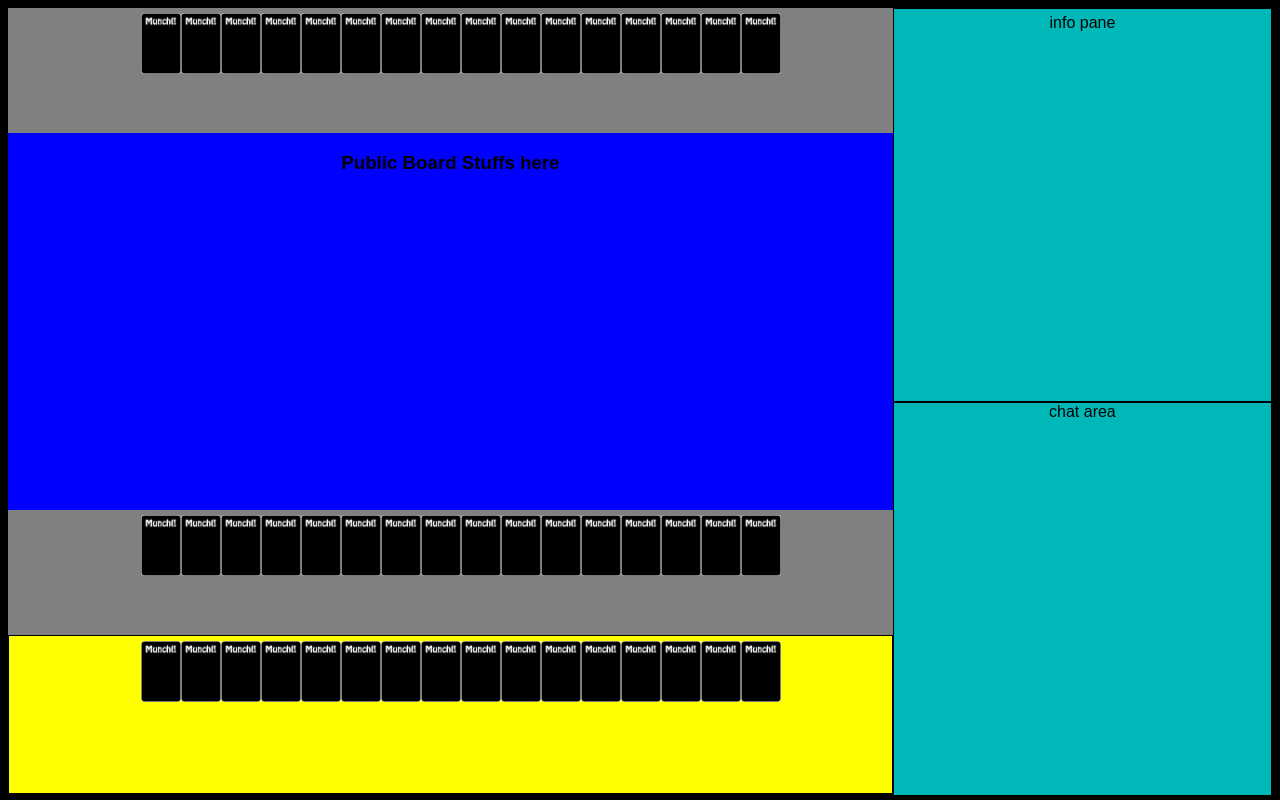
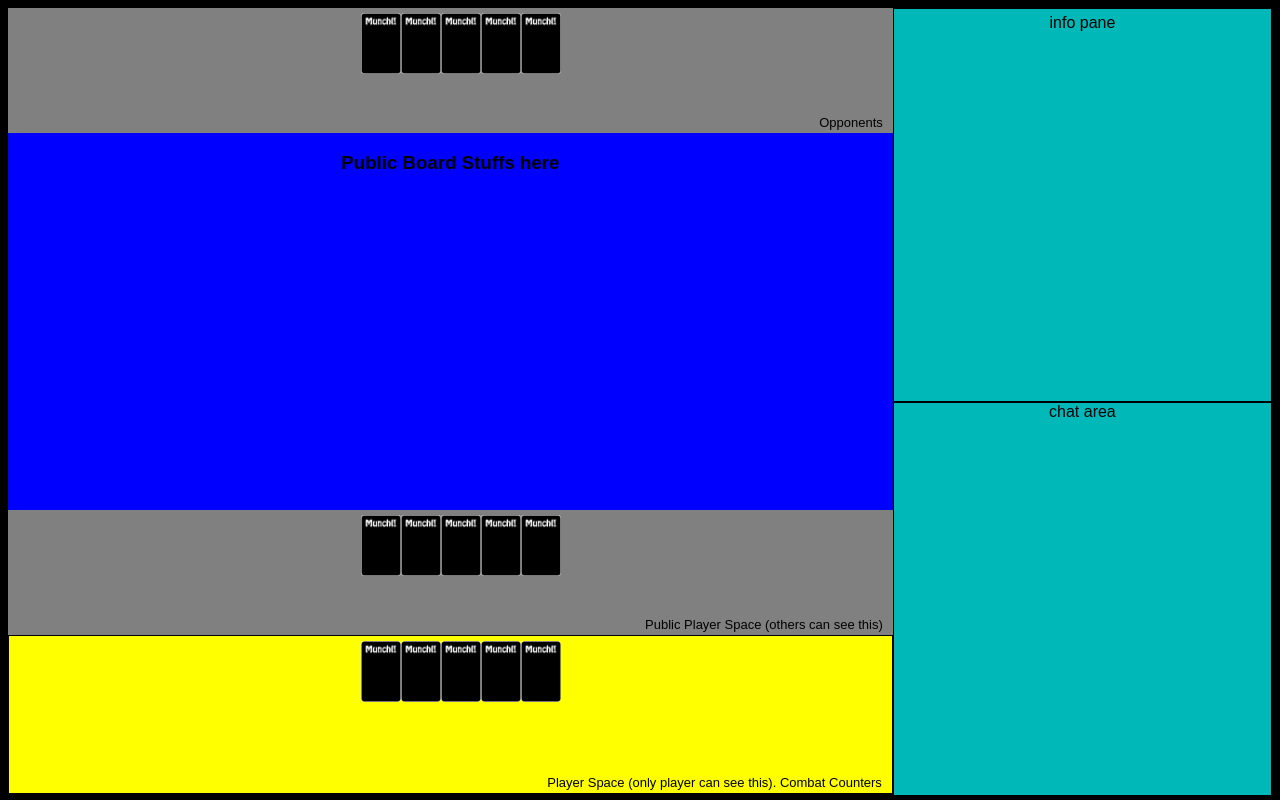
Before and after one commit to Ptaitt/MunchI, a PHP site: page / in a window 1280 px wide. Run offline with PHP 8.4, Linux system fonts and the light colour scheme; some libraries are stand-ins or nearby versions.

Commit message:
Updated Card Hover UI to be displayed better. Added labels to board spaces.

```diff
--- a/includes/opponents.html
+++ b/includes/opponents.html
@@ -1,36 +1,51 @@
+<div class="boardlabel">Opponents</div>
+
 <div class="dock" id="dock">
   <div class="dock-container">
-    <a class="dock-item" href="#"><img src="images/card.png" alt="home" />
-      <span>N.Design</span></a>
-      <a class="dock-item" href="#"><img src="images/card.png" alt="home" />
-      <span>Home</span></a>
-    <a class="dock-item" href="#"><img src="images/card.png" alt="home" />
-      <span>N.Design</span></a>
-      <a class="dock-item" href="#"><img src="images/card.png" alt="home" />
-      <span>Home</span></a>
-    <a class="dock-item" href="#"><img src="images/card.png" alt="home" />
-      <span>N.Design</span></a>
-      <a class="dock-item" href="#"><img src="images/card.png" alt="home" />
-      <span>Home</span></a>
-    <a class="dock-item" href="#"><img src="images/card.png" alt="home" />
-      <span>N.Design</span></a>
-      <a class="dock-item" href="#"><img src="images/card.png" alt="home" />
-      <span>Home</span></a>
-    <a class="dock-item" href="#"><img src="images/card.png" alt="home" />
-      <span>N.Design</span></a>
-      <a class="dock-item" href="#"><img src="images/card.png" alt="home" />
-      <span>Home</span></a>
-    <a class="dock-item" href="#"><img src="images/card.png" alt="home" />
-      <span>N.Design</span></a>
-      <a class="dock-item" href="#"><img src="images/card.png" alt="home" />
-      <span>Home</span></a>
-    <a class="dock-item" href="#"><img src="images/card.png" alt="home" />
-      <span>N.Design</span></a>
-      <a class="dock-item" href="#"><img src="images/card.png" alt="home" />
-      <span>Home</span></a>
-    <a class="dock-item" href="#"><img src="images/card.png" alt="home" />
-      <span>N.Design</span></a>
-      <a class="dock-item" href="#"><img src="images/card.png" alt="home" />
-      <span>Home</span></a>
+    <!--dock item-->
+    <a class="dock-item" href="#">
+      <img src="images/card.png" alt="home" />
+      <span>
+      <div class="spanlabel">
+        The quick Brown fox jumps over the lazy dog
+      </div>
+      </span>
+    </a>
+    <!--dock item-->
+    <a class="dock-item" href="#">
+      <img src="images/card.png" alt="home" />
+      <span>
+      <div class="spanlabel">
+        The quick Brown fox jumps over the lazy dog
+      </div>
+      </span>
+    </a>
+    <!--dock item-->
+    <a class="dock-item" href="#">
+      <img src="images/card.png" alt="home" />
+      <span>
+      <div class="spanlabel">
+        The quick Brown fox jumps over the lazy dog
+      </div>
+      </span>
+    </a>
+    <!--dock item-->
+    <a class="dock-item" href="#">
+      <img src="images/card.png" alt="home" />
+      <span>
+      <div class="spanlabel">
+        The quick Brown fox jumps over the lazy dog
+      </div>
+      </span>
+    </a>
+    <!--dock item-->
+    <a class="dock-item" href="#">
+      <img src="images/card.png" alt="home" />
+      <span>
+      <div class="spanlabel">
+        The quick Brown fox jumps over the lazy dog
+      </div>
+      </span>
+    </a>
   </div>
 </div>
--- a/includes/playerspace.html
+++ b/includes/playerspace.html
@@ -1,36 +1,51 @@
+<div class="boardlabel">Player Space (only player can see this). Combat Counters</div>
+
 <div class="dock" id="dock3">
   <div class="dock-container">
-    <a class="dock-item" href="#"><img src="images/card.png" alt="home" />
-      <span>N.Design</span></a>
-      <a class="dock-item" href="#"><img src="images/card.png" alt="home" />
-      <span>Home</span></a>
-    <a class="dock-item" href="#"><img src="images/card.png" alt="home" />
-      <span>N.Design</span></a>
-      <a class="dock-item" href="#"><img src="images/card.png" alt="home" />
-      <span>Home</span></a>
-    <a class="dock-item" href="#"><img src="images/card.png" alt="home" />
-      <span>N.Design</span></a>
-      <a class="dock-item" href="#"><img src="images/card.png" alt="home" />
-      <span>Home</span></a>
-    <a class="dock-item" href="#"><img src="images/card.png" alt="home" />
-      <span>N.Design</span></a>
-      <a class="dock-item" href="#"><img src="images/card.png" alt="home" />
-      <span>Home</span></a>
-    <a class="dock-item" href="#"><img src="images/card.png" alt="home" />
-      <span>N.Design</span></a>
-      <a class="dock-item" href="#"><img src="images/card.png" alt="home" />
-      <span>Home</span></a>
-    <a class="dock-item" href="#"><img src="images/card.png" alt="home" />
-      <span>N.Design</span></a>
-      <a class="dock-item" href="#"><img src="images/card.png" alt="home" />
-      <span>Home</span></a>
-    <a class="dock-item" href="#"><img src="images/card.png" alt="home" />
-      <span>N.Design</span></a>
-      <a class="dock-item" href="#"><img src="images/card.png" alt="home" />
-      <span>Home</span></a>
-    <a class="dock-item" href="#"><img src="images/card.png" alt="home" />
-      <span>N.Design</span></a>
-      <a class="dock-item" href="#"><img src="images/card.png" alt="home" />
-      <span>Home</span></a>
+    <!--dock item-->
+    <a class="dock-item" href="#">
+      <img src="images/card.png" alt="home" />
+      <span>
+      <div class="spanlabel">
+        The quick Brown fox jumps over the lazy dog
+      </div>
+      </span>
+    </a>
+    <!--dock item-->
+    <a class="dock-item" href="#">
+      <img src="images/card.png" alt="home" />
+      <span>
+      <div class="spanlabel">
+        The quick Brown fox jumps over the lazy dog
+      </div>
+      </span>
+    </a>
+    <!--dock item-->
+    <a class="dock-item" href="#">
+      <img src="images/card.png" alt="home" />
+      <span>
+      <div class="spanlabel">
+        The quick Brown fox jumps over the lazy dog
+      </div>
+      </span>
+    </a>
+    <!--dock item-->
+    <a class="dock-item" href="#">
+      <img src="images/card.png" alt="home" />
+      <span>
+      <div class="spanlabel">
+        The quick Brown fox jumps over the lazy dog
+      </div>
+      </span>
+    </a>
+    <!--dock item-->
+    <a class="dock-item" href="#">
+      <img src="images/card.png" alt="home" />
+      <span>
+      <div class="spanlabel">
+        The quick Brown fox jumps over the lazy dog
+      </div>
+      </span>
+    </a>
   </div>
 </div>
--- a/includes/pubplayer.html
+++ b/includes/pubplayer.html
@@ -1,36 +1,51 @@
+<div class="boardlabel">Public Player Space (others can see this)</div>
+
 <div class="dock" id="dock2">
   <div class="dock-container">
-    <a class="dock-item" href="#"><img src="images/card.png" alt="home" />
-      <span>N.Design</span></a>
-      <a class="dock-item" href="#"><img src="images/card.png" alt="home" />
-      <span>Home</span></a>
-    <a class="dock-item" href="#"><img src="images/card.png" alt="home" />
-      <span>N.Design</span></a>
-      <a class="dock-item" href="#"><img src="images/card.png" alt="home" />
-      <span>Home</span></a>
-    <a class="dock-item" href="#"><img src="images/card.png" alt="home" />
-      <span>N.Design</span></a>
-      <a class="dock-item" href="#"><img src="images/card.png" alt="home" />
-      <span>Home</span></a>
-    <a class="dock-item" href="#"><img src="images/card.png" alt="home" />
-      <span>N.Design</span></a>
-      <a class="dock-item" href="#"><img src="images/card.png" alt="home" />
-      <span>Home</span></a>
-    <a class="dock-item" href="#"><img src="images/card.png" alt="home" />
-      <span>N.Design</span></a>
-      <a class="dock-item" href="#"><img src="images/card.png" alt="home" />
-      <span>Home</span></a>
-    <a class="dock-item" href="#"><img src="images/card.png" alt="home" />
-      <span>N.Design</span></a>
-      <a class="dock-item" href="#"><img src="images/card.png" alt="home" />
-      <span>Home</span></a>
-    <a class="dock-item" href="#"><img src="images/card.png" alt="home" />
-      <span>N.Design</span></a>
-      <a class="dock-item" href="#"><img src="images/card.png" alt="home" />
-      <span>Home</span></a>
-    <a class="dock-item" href="#"><img src="images/card.png" alt="home" />
-      <span>N.Design</span></a>
-      <a class="dock-item" href="#"><img src="images/card.png" alt="home" />
-      <span>Home</span></a>
+    <!--dock item-->
+    <a class="dock-item" href="#">
+      <img src="images/card.png" alt="home" />
+      <span>
+      <div class="spanlabel">
+        The quick Brown fox jumps over the lazy dog
+      </div>
+      </span>
+    </a>
+    <!--dock item-->
+    <a class="dock-item" href="#">
+      <img src="images/card.png" alt="home" />
+      <span>
+      <div class="spanlabel">
+        The quick Brown fox jumps over the lazy dog
+      </div>
+      </span>
+    </a>
+    <!--dock item-->
+    <a class="dock-item" href="#">
+      <img src="images/card.png" alt="home" />
+      <span>
+      <div class="spanlabel">
+        The quick Brown fox jumps over the lazy dog
+      </div>
+      </span>
+    </a>
+    <!--dock item-->
+    <a class="dock-item" href="#">
+      <img src="images/card.png" alt="home" />
+      <span>
+      <div class="spanlabel">
+        The quick Brown fox jumps over the lazy dog
+      </div>
+      </span>
+    </a>
+    <!--dock item-->
+    <a class="dock-item" href="#">
+      <img src="images/card.png" alt="home" />
+      <span>
+      <div class="spanlabel">
+        The quick Brown fox jumps over the lazy dog
+      </div>
+      </span>
+    </a>
   </div>
 </div>
--- a/styles/dockstyle.css
+++ b/styles/dockstyle.css
@@ -33,7 +33,15 @@ a.dock-item {
 }
 .dock-item span {
 	display: none;
-	padding-left: 20px;
+  margin-left:10px;
+}
+.spanlabel{
+  display:inline;
+  max-width:90%;
+  white-space:nowrap;
+  background-color:white;
+  padding-left:3px;
+  padding-right:3px;
 }
 
 /* dock2 - bottom */
--- a/styles/style.css
+++ b/styles/style.css
@@ -5,6 +5,13 @@ html,body{
 }
 body{
   background-color:black;
+}
+.boardlabel{
+  position:absolute;
+  bottom:3px;
+  right:10px;
+  font-size:small;
+  text-align:center;
 }
 .innerliner{
   position:relative;
```
